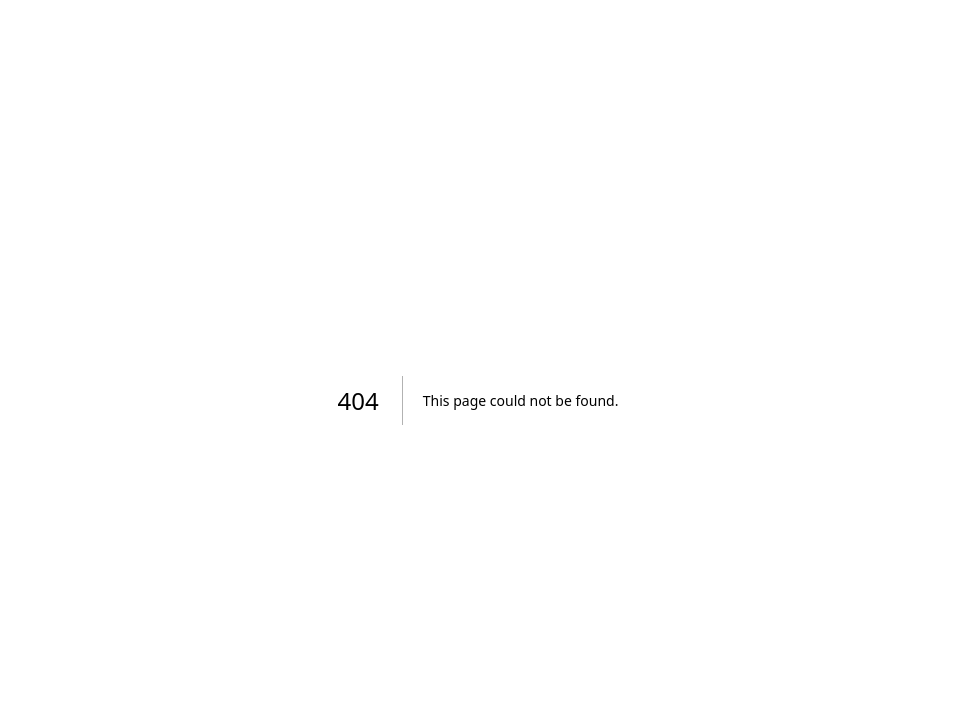
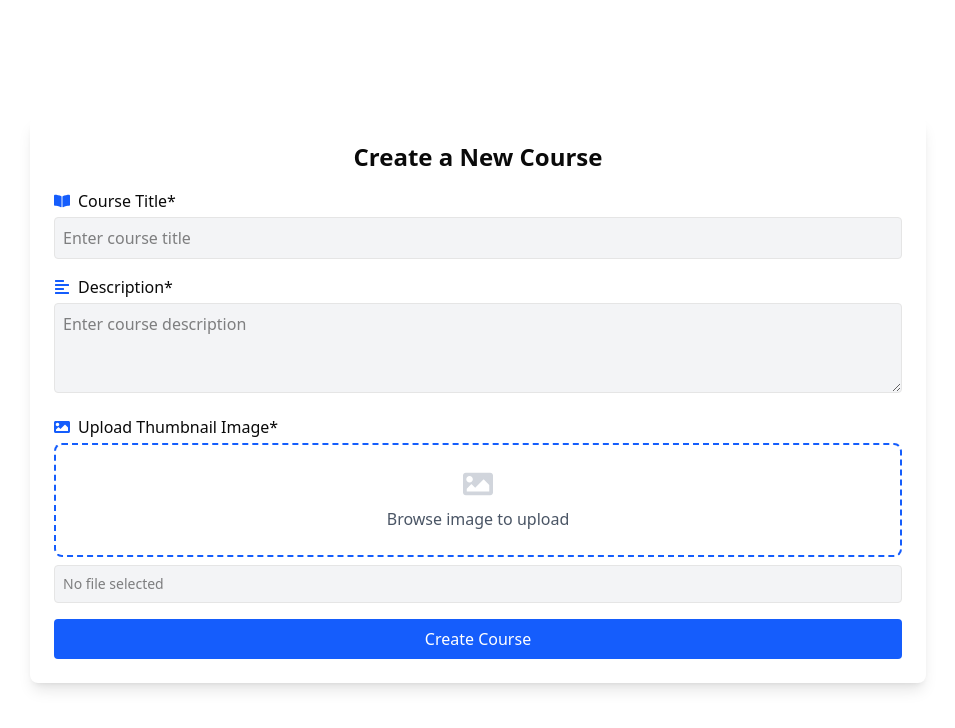
Before and after one commit to lms-newral/lms-frontend, a Next.js app: page /Create-Courses in a window 1280 px wide. Before the commit this address had no page. Shown: the top 728 px of the page, without its empty margins (162-1117 px from the left). Built offline with nearby package versions, Linux system fonts and the light colour scheme.

Commit message:
Create courses page

```diff
--- /dev/null
+++ b/src/app/Create-Courses/page.tsx
@@ -0,0 +1,176 @@
+"use client";
+import { useState } from "react";
+import axios from "axios";
+import { toast } from "sonner";
+import { useRouter } from "next/navigation";
+import { FaBookOpen, FaAlignLeft, FaImage } from "react-icons/fa";
+import { useRef } from "react";
+
+
+export default function CreateCoursePage() {
+    const [title, setTitle] = useState("");
+    const [description, setDescription] = useState("");
+    const [thumbnail, setThumbnail] = useState("");
+    const [loading, setLoading] = useState(false);
+    const router = useRouter();
+    const [fileName, setFileName] = useState<string>("");
+    const fileInputRef = useRef<HTMLInputElement | null>(null);
+    const [imageFile, setImageFile] = useState<File | null>(null);
+
+    const handleFileChange = (e: React.ChangeEvent<HTMLInputElement>) => {
+        const file = e.target.files?.[0];
+        if (!file) return;
+
+        if (!file.type.startsWith("image/")) {
+            toast.error("Please select a valid image file");
+            return;
+        }
+
+        if (file.size > 5 * 1024 * 1024) {
+            toast.error("Image must be less than 5MB");
+            return;
+        }
+
+        setImageFile(file);
+        setThumbnail(URL.createObjectURL(file));
+        setFileName(file.name);
+    };
+
+    const handleBrowseClick = () => {
+        fileInputRef.current?.click();
+    };
+
+    const handleSubmit = async (e: React.FormEvent) => {
+        e.preventDefault();
+
+        if (!title || !imageFile) {
+            toast.error("Title and Thumbnail are required.");
+            return;
+        }
+
+        try {
+            setLoading(true);
+
+            const formData = new FormData();
+            formData.append("title", title);
+            formData.append("description", description);
+            formData.append("thumbnail", imageFile);
+
+            const response = await axios.post(
+                `${process.env.NEXT_PUBLIC_BACKEND_URL}/create/course`,
+                formData,
+                {
+                    headers: {
+                        "Content-Type": "multipart/form-data",
+                    },
+                }
+            );
+
+
+            if (response.status == 200) {
+                toast.success("Course created successfully!");
+            } else {
+                toast.error(response.status || "Failed to create course");
+            }
+
+        } catch (error: any) {
+            console.error(error);
+            toast.error(error.response?.data?.message || "Failed to create course");
+        } finally {
+            setLoading(false);
+        }
+    };
+
+    return (
+        <div className="min-h-screen flex items-center justify-center p-4 ">
+            <form
+                onSubmit={handleSubmit}
+                className="bg-white shadow-lg p-6 rounded-md w-full max-w-4xl"
+            >
+                <h2 className="text-2xl font-semibold mb-4 text-center">
+                    Create a New Course
+                </h2>
+
+                <div className="mb-4">
+                    <label className="block mb-1 font-medium flex items-center gap-2">
+                        <FaBookOpen className="text-blue-600" />
+                        Course Title*
+                    </label>
+                    <input
+                        type="text"
+                        className="w-full border p-2 rounded bg-gray-100"
+                        value={title}
+                        onChange={(e) => setTitle(e.target.value)}
+                        placeholder="Enter course title"
+                        required
+                    />
+                </div>
+
+                <div className="mb-4">
+                    <label className="block mb-1 font-medium flex items-center gap-2">
+                        <FaAlignLeft className="text-blue-600" />
+                        Description*
+                    </label>
+                    <textarea
+                        className="w-full border p-2 rounded bg-gray-100"
+                        value={description}
+                        onChange={(e) => setDescription(e.target.value)}
+                        placeholder="Enter course description"
+                        rows={3}
+                    ></textarea>
+                </div>
+
+
+                <div className="mb-4">
+                    <label className="block mb-1 font-medium flex items-center gap-2">
+                        <FaImage className="text-blue-600" />
+                        Upload Thumbnail Image*
+                    </label>
+
+                    {thumbnail ? (
+                        <div
+                            onClick={handleBrowseClick}
+                            className="w-full h-52 rounded-md border overflow-hidden cursor-pointer"
+                        >
+                            <img
+                                src={thumbnail}
+                                alt="Thumbnail Preview"
+                                className="w-full h-full object-cover hover:opacity-90 transition"
+                            />
+                        </div>
+                    ) : (
+                        <div
+                            onClick={handleBrowseClick}
+                            className="border-2 border-dashed border-blue-600 rounded-md p-6 text-center cursor-pointer hover:bg-gray-50 transition"
+                        >
+                            <FaImage className="mx-auto text-3xl text-gray-300 mb-2" />
+                            <p className="text-gray-600 font-medium">Browse image to upload</p>
+                        </div>
+                    )}
+                    <input
+                        type="text"
+                        value={fileName}
+                        placeholder="No file selected"
+                        readOnly
+                        className="mt-2 w-full border p-2 rounded bg-gray-100 text-sm"
+                    />
+                    <input
+                        type="file"
+                        accept="image/*"
+                        ref={fileInputRef}
+                        onChange={handleFileChange}
+                        className="hidden"
+                        required
+                    />
+                </div>
+                <button
+                    type="submit"
+                    disabled={loading}
+                    className="w-full bg-blue-600 text-white py-2 rounded hover:bg-blue-700"
+                >
+                    {loading ? "Creating..." : "Create Course"}
+                </button>
+            </form>
+        </div>
+    );
+}
```
